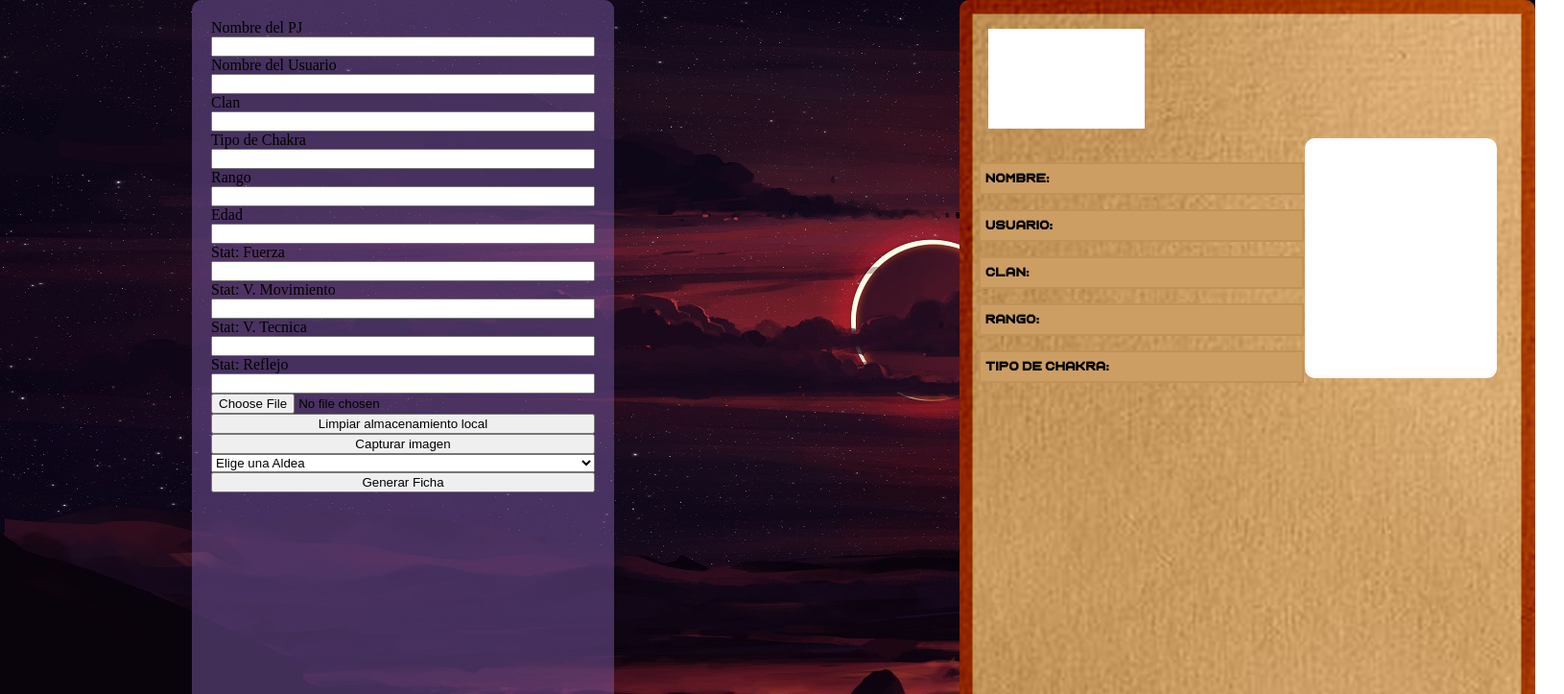
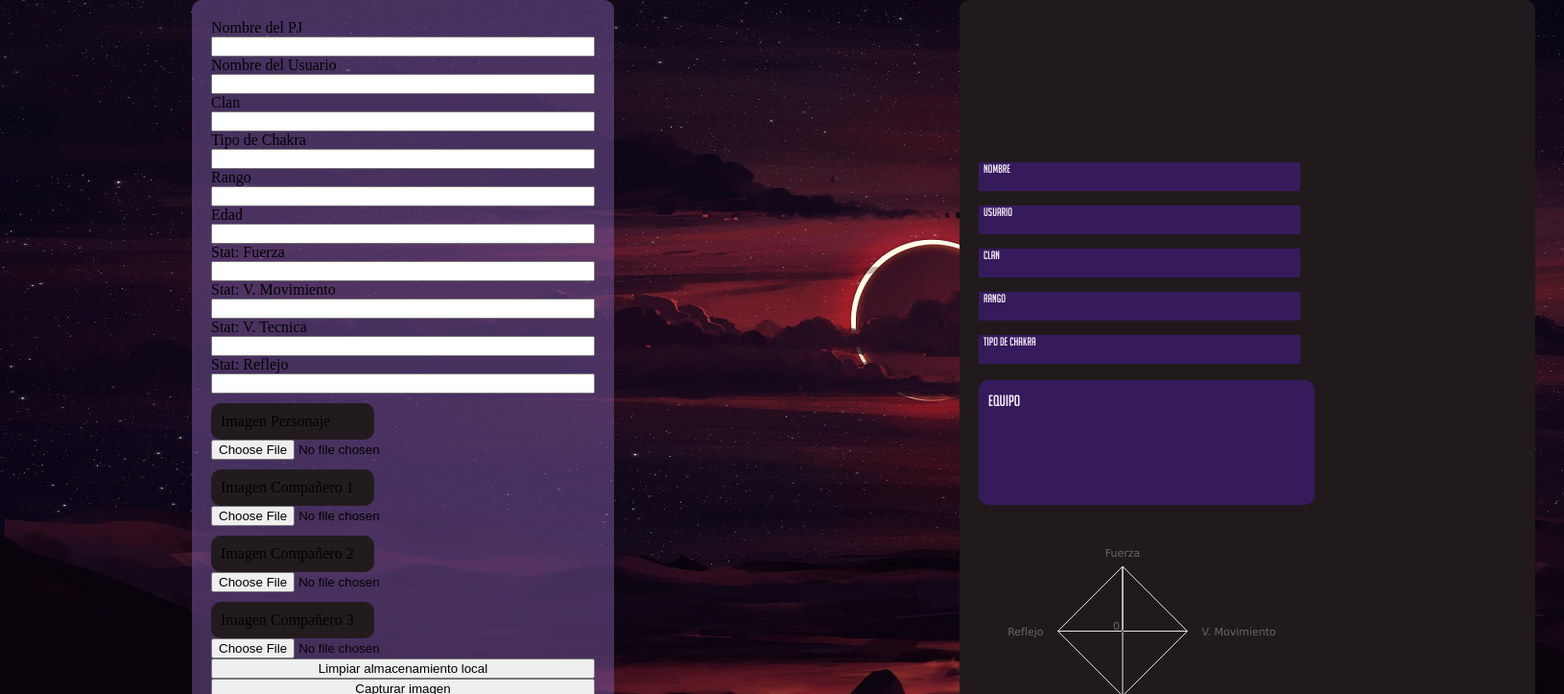
Before and after one commit to halconrandom/calculadorashinobi, a website: page charts.html in a window 1280 px wide. Both pictures are taken after a click on the button "Generar Ficha". Shown: the top 723 px of the page at 96% size, 1630 px wide, since content can reach past the window. Drawn offline with nearby package versions, Linux system fonts and the light colour scheme.

Commit message:
Aldeas Update and subida de imagenes

```diff
--- a/charts.html
+++ b/charts.html
@@ -29,18 +29,6 @@
         <label for="Edad" id="labelEdad">Edad</label>
         <input type="text" id="Edad">
 
-        <!-- <label for="Altura" id="labelAltura">Altura</label>
-        <input type="text" id="Altura">
-
-        <label for="Peso" id="labelPeso">Peso</label>
-        <input type="text" id="Peso"> -->
-<!--
-        <label for="puntosFortaleza" id="labelPuntosFortaleza">Puntos de Fortaleza</label>
-        <input type="text" id="puntosFortaleza">
-
-        <label for="puntosDebilidad" id="labelpuntosDebilidad">Puntos de Debilidad</label>
-        <input type="text" id="puntosDebilidad"> -->
-
 
         <label for="inputFuerzaChart">Stat: Fuerza</label>
         <input type="number" id="inputFuerzaChart" class="inputFuerzaChart">
@@ -57,21 +45,35 @@
         <label for="inputFuerzaChart">Stat: Reflejo</label>
         <input type="number" id="inputReflejoChart" class="inputReflejoChart">
 
+            <label for="imgFichaInput" class="labelImagenesGeneral">Imagen Personaje</label>
+            <input type="file" name="imgFichaInput" class="inputImagenesGeneral" id="imgFichaInput" accept="image/*">
 
-            <input type="file" name="imgFichaInput" id="imgFichaInput" accept="image/*">
+            <label for="imgFichaCompa1Input" class="labelImagenesGeneral">Imagen Compañero 1</label>
+            <input type="file" name="imgFichaCompa1Input" id="imgFichaCompa1Input" class="inputImagenesGeneral" accept="image/*">
+
+            <label for="imgFichaCompa2Input" class="labelImagenesGeneral">Imagen Compañero 2</label>
+            <input type="file" name="imgFichaCompa2Input" id="imgFichaCompa2Input" class="inputImagenesGeneral" accept="image/*">
+
+            <label for="imgFichaCompa3Input" class="labelImagenesGeneral">Imagen Compañero 3</label>
+            <input type="file" name="imgFichaCompa3Input" id="imgFichaCompa3Input" class="inputImagenesGeneral" accept="image/*">
+
+
+
+
+
             <button type="button" id="clear-storage-button">Limpiar almacenamiento local</button>
             <button id="capturarImagen">Capturar imagen</button>
 
         <select name="opcionesAldeas" id="aldeasOption">
             <option value="noelegir" id="noelegir">Elige una Aldea</option>
             <option value="aldeaCR" id="aldeaCR">Republic City</option>
-            <option value="" id="aldeakiri">Kirigakure</option>
-            <option value="" id="aldeakumo">Kumogakure</option>
-            <option value="" id="aldeasuna">Sunagakure</option>
-            <option value="" id="aldeaiwa">Iwagakure</option>
-            <option value="" id="aldeaoto">Otogakure</option>
-            <option value="" id="aldeareon">Reongakure</option>
-            <option value="" id="aldeayuki">Yukigakure</option>
+            <option value="aldeakiri" id="aldeakiri">Kirigakure</option>
+            <option value="aldeakumo" id="aldeakumo">Kumogakure</option>
+            <option value="aldeasuna" id="aldeasuna">Sunagakure</option>
+            <option value="aldeaiwa" id="aldeaiwa">Iwagakure</option>
+            <option value="aldeaoto" id="aldeaoto">Otogakure</option>
+            <option value="aldeareon" id="aldeareon">Reongakure</option>
+            <option value="aldeayuki" id="aldeayuki">Yukigakure</option>
         </select>
 
 
@@ -85,12 +87,22 @@
     <div class="fondoFichaTotal" id="fondoFichaTotal">
         <div class="aldeaPNG" id="aldeaPNG"></div>
         <div class="imgFicha" id="imgFicha"></div>
-        <div class="rellenoLetra">Nombre: <p id="nombrePJFicha"></p></div>
-        <div class="rellenoLetra">Usuario: <p id="usuarioFicha"></p></div>
-        <div class="rellenoLetra">Clan: <p id="clanFicha"></p></div>
-        <div class="rellenoLetra">Rango: <p id="rangoFicha"></p></div>
-        <div class="rellenoLetra">Tipo de Chakra: <p id="tipoChakraFicha"></p></div>
+        <div class="rellenoLetra"><p class="tituloPCasillas">Nombre</p> <p id="nombrePJFicha" class="subtituloPCasillas"></p></div>
+        <div class="rellenoLetra"><p class="tituloPCasillas">Usuario</p> <p id="usuarioFicha" class="subtituloPCasillas"></p></div>
+        <div class="rellenoLetra"><p class="tituloPCasillas">Clan</p> <p id="clanFicha" class="subtituloPCasillas"></p></div>
+        <div class="rellenoLetra"><p class="tituloPCasillas">Rango</p> <p id="rangoFicha" class="subtituloPCasillas"></p></div>
+        <div class="rellenoLetra"><p class="tituloPCasillas">Tipo de Chakra</p> <p id="tipoChakraFicha" class="subtituloPCasillas"></p></div>
+
         <div id="chartRadar"></div>
+        <div class="compañerostitulo">Equipo</div>
+        <div class="compañerosFichaFondo">
+            <div class="equipoCompañerosficha" id="equipoCompañero1"></div>
+            <div class="equipoCompañerosficha" id="equipoCompañero2"></div>
+            <div class="equipoCompañerosficha" id="equipoCompañero3"></div>
+        </div>
+
+
+
 
 
     </div>
--- a/charts.js
+++ b/charts.js
@@ -1,3 +1,5 @@
+
+
 Highcharts.chart('chartRadar', {
 
     chart: {
@@ -130,18 +132,43 @@ capturarImagenBtn.addEventListener("click", () => {
 
 let opcionesAldea = document.getElementById("aldeasOption");
 let btnsubmit = document.getElementById("submitGeneralFicha");
+
+function infoBasicaNinja(){
+    nombrePJFicha.innerHTML = document.getElementById('nombrePJ').value
+    usuarioFicha.innerHTML = document.getElementById('nombreUser').value
+    clanFicha.innerHTML = document.getElementById('Clan').value
+    rangoFicha.innerHTML = document.getElementById('Rango').value
+    tipoChakraFicha.innerHTML = document.getElementById('ChakraInicial').value
+}
+
 btnsubmit.addEventListener("click", function() {
    if (opcionesAldea.value === "noelegir") {
-     alert("Estas eligiendo una opción no válida");
      return;
-   } else(opcionesAldea.value === "aldeaCR");{
+   }else if(opcionesAldea.value === "aldeaCR"){
      document.getElementById("aldeaPNG").style.backgroundImage = "url('img/aldeas/konoha.png')";
-     nombrePJFicha.innerHTML = document.getElementById('nombrePJ').value
-     usuarioFicha.innerHTML = document.getElementById('nombreUser').value
-     clanFicha.innerHTML = document.getElementById('Clan').value
-     rangoFicha.innerHTML = document.getElementById('Rango').value
-     tipoChakraFicha.innerHTML = document.getElementById('ChakraInicial').value
+    infoBasicaNinja()
      return;
+   }else if(opcionesAldea.value === "aldeakumo"){
+    document.getElementById("aldeaPNG").style.backgroundImage = "url('img/aldeas/kumogakure.png')";
+    infoBasicaNinja()
+   }else if(opcionesAldea.value === "aldeakiri"){
+    document.getElementById("aldeaPNG").style.backgroundImage = "url('img/aldeas/kirigakure.png')";
+    infoBasicaNinja()
+   }else if(opcionesAldea.value === "aldeasuna"){
+    document.getElementById("aldeaPNG").style.backgroundImage = "url('img/aldeas/sunagakure.png')";
+    infoBasicaNinja()
+   }else if(opcionesAldea.value === "aldeaiwa"){
+    document.getElementById("aldeaPNG").style.backgroundImage = "url('img/aldeas/iwagakure.png')";
+    infoBasicaNinja()
+   }else if(opcionesAldea.value === "aldeaoto"){
+    document.getElementById("aldeaPNG").style.backgroundImage = "url('img/aldeas/otogakure.png')";
+    infoBasicaNinja()
+   }else if(opcionesAldea.value === "aldeareon"){
+    document.getElementById("aldeaPNG").style.backgroundImage = "url('img/aldeas/reongakure.png')";
+    infoBasicaNinja()
+   }else if(opcionesAldea.value === "aldeayuki"){
+    document.getElementById("aldeaPNG").style.backgroundImage = "url('img/aldeas/yukigakure.png')";
+    infoBasicaNinja()
    }
  });
 
@@ -160,35 +187,46 @@ btnsubmit.addEventListener("click", function() {
 //
 //
 
+document.getElementById("submitGeneralFicha").addEventListener("click", function(){
+    var imgFicha = document.getElementById("imgFichaInput").files[0];
+    var imgFichaCompa1 = document.getElementById("imgFichaCompa1Input").files[0];
+    var imgFichaCompa2 = document.getElementById("imgFichaCompa2Input").files[0];
+    var imgFichaCompa3 = document.getElementById("imgFichaCompa3Input").files[0];
 
-const uploadButton = document.getElementById("submitGeneralFicha");
-const imageInput = document.getElementById("imgFichaInput");
+    var readerFicha = new FileReader();
+    var readerFichaCompa1 = new FileReader();
+    var readerFichaCompa2 = new FileReader();
+    var readerFichaCompa3 = new FileReader();
 
-uploadButton.addEventListener("click", () => {
-  const file = imageInput.files[0];
-  if (!file) {
-    alert("Por favor selecciona una imagen");
-    return;
-  }
+    readerFicha.onloadend = function(){
+       localStorage.setItem("imgFicha", readerFicha.result);
+       document.getElementById("imgFicha").style.backgroundImage = "url(" + readerFicha.result + ")";
+    }
+    if(imgFicha){
+       readerFicha.readAsDataURL(imgFicha);
+    }
 
-  const reader = new FileReader();
-  reader.readAsDataURL(file);
-  reader.onloadend = () => {
-    const base64Image = reader.result;
-    localStorage.setItem("imagenFicha", base64Image);
-  };
-});
+    readerFichaCompa1.onloadend = function(){
+       localStorage.setItem("imgFichaCompa1", readerFichaCompa1.result);
+       document.getElementById("equipoCompañero1").style.backgroundImage = "url(" + readerFichaCompa1.result + ")";
+    }
+    if(imgFichaCompa1){
+       readerFichaCompa1.readAsDataURL(imgFichaCompa1);
+    }
 
+    readerFichaCompa2.onloadend = function(){
+       localStorage.setItem("imgFichaCompa2", readerFichaCompa2.result);
+       document.getElementById("equipoCompañero2").style.backgroundImage = "url(" + readerFichaCompa2.result + ")";
+    }
+    if(imgFichaCompa2){
+       readerFichaCompa2.readAsDataURL(imgFichaCompa2);
+    }
 
-document.getElementById('submitGeneralFicha').onclick = function (){
-    let base64Image = localStorage.getItem("imagenFicha");
-    document.getElementById('imgFicha').style.backgroundImage = "url(" + base64Image + ")";
- };
-
-
-
- const clearStorageButton = document.getElementById("clear-storage-button");
- clearStorageButton.addEventListener("click", () => {
-     localStorage.removeItem("imagenFicha");
-     alert("El almacenamiento local ha sido limpio");
+    readerFichaCompa3.onloadend = function(){
+       localStorage.setItem("imgFichaCompa3", readerFichaCompa3.result);
+       document.getElementById("equipoCompañero3").style.backgroundImage = "url(" + readerFichaCompa3.result + ")";
+    }
+    if(imgFichaCompa3){
+       readerFichaCompa3.readAsDataURL(imgFichaCompa3);
+    }
  });
--- a/styles.css
+++ b/styles.css
@@ -13,6 +13,10 @@
 @font-face {
     font-family: Smile;
     src: url(./fonts/Name\ Smile.otf);
+}
+@font-face {
+    font-family: Big;
+    src: url(./fonts/big_noodle_titling.ttf);
 }
 
 body{
@@ -510,11 +514,26 @@ body{
 
 }
 
+/* .inputImagenesGeneral{
+    display: none;
+} */
+
+.labelImagenesGeneral{
+    display: flex;
+    margin-top: 10px;
+
+    background-color: rgb(34, 27, 30);
+    border-radius: 10px;
+    padding: 10px;
+    width: 150px;
+}
+
+
 /* ESTE CONTROLA EL FONDO DE LA FICHA */
 .fondoFichaTotal{
     position: absolute;
     left: 1000px;
-    background-image: url(./img/backgroundficha.jpg);
+    background-color: rgba(33, 26, 29);
     height: 800px;
     width: 600px;
     border-radius: 10px;
@@ -527,47 +546,111 @@ body{
     display: flex;
     margin-top: 15px;
     padding-left: 5px;
-    background-color: rgb(204, 158, 99);
-    border: 2px solid rgb(192, 146, 87);
+    background-color: rgba(99, 32, 238, 0.3);
     height: 30px;
     width: 330px;
 
-    font-family: Smile;
+
+
+}
+
+.subtituloPCasillas{
+    position: absolute;
+    font-family: Big;
+    font-size: 26px;
+    color: rgb(202, 213, 202);
+
+    left: 75px;
+    top: -25px;
+}
+
+.tituloPCasillas{
+    position: relative;
+    top: -12px;
+    font-family: Big;
     align-items: center;
     font-size: 12px;
+    color: rgb(248, 240, 251);
 }
 
-.rellenoLetra p{
-    position: relative;
-    left: 50px;
-}
+
 
 
 .aldeaPNG{
     position: relative;
     background-size: cover;
     top: 30px;
-    left: 30px;
-    background-color: white;
+    left: 20px;
+    /* background-color: white; */
     width: 163px;
     height: 104px;
 }
 .imgFicha{
     position: relative;
     top: 40px;
-    left: 360px;
-    background-size: cover;
+    left: 370px;
+    background-size: 200px 250px;
+    background-repeat: no-repeat;
+    display: flex;
+    align-items: center;
+    justify-content: center;
+
     border-radius: 10px;
-    background-color: white;
+    /* background-color: white; */
     width: 200px;
     height: 250px;
     z-index: 2;
 }
 
+
+.compañerosFichaFondo{
+    display: flex;
+    flex-direction: row;
+
+
+    background-color: rgba(99, 32, 238, 0.3);
+    border-radius: 10px;
+    width: 350px;
+    height: 130px;
+
+    position: relative;
+    top: -600px;
+    left: 20px;
+    z-index: 1;
+}
+.compañerostitulo{
+    position: relative;
+    top: -570px;
+    left: 30px;
+    z-index: 2;
+
+    font-size: 16px;
+    font-family: Big;
+    color: rgb(248, 240, 251);
+}
+.equipoCompañerosficha{
+    position: relative;
+    top: 40px;
+    left: 50px;
+    margin-left: 15px;
+
+    border-radius: 8px;
+    font-size: 14px;
+    height: 80px;
+    width: 80px;
+
+    /* background-color: white; */
+    background-size: 80px 80px;
+    background-repeat: no-repeat;
+}
+
+
+
+
 #chartRadar{
     position: relative;
     left: -80px;
-    top: 130px;
+    top: -100px;
     width: 500px;
     height: 400px;
 }
```
Also changed, not shown: fonts/big_noodle_titling.ttf (added).
